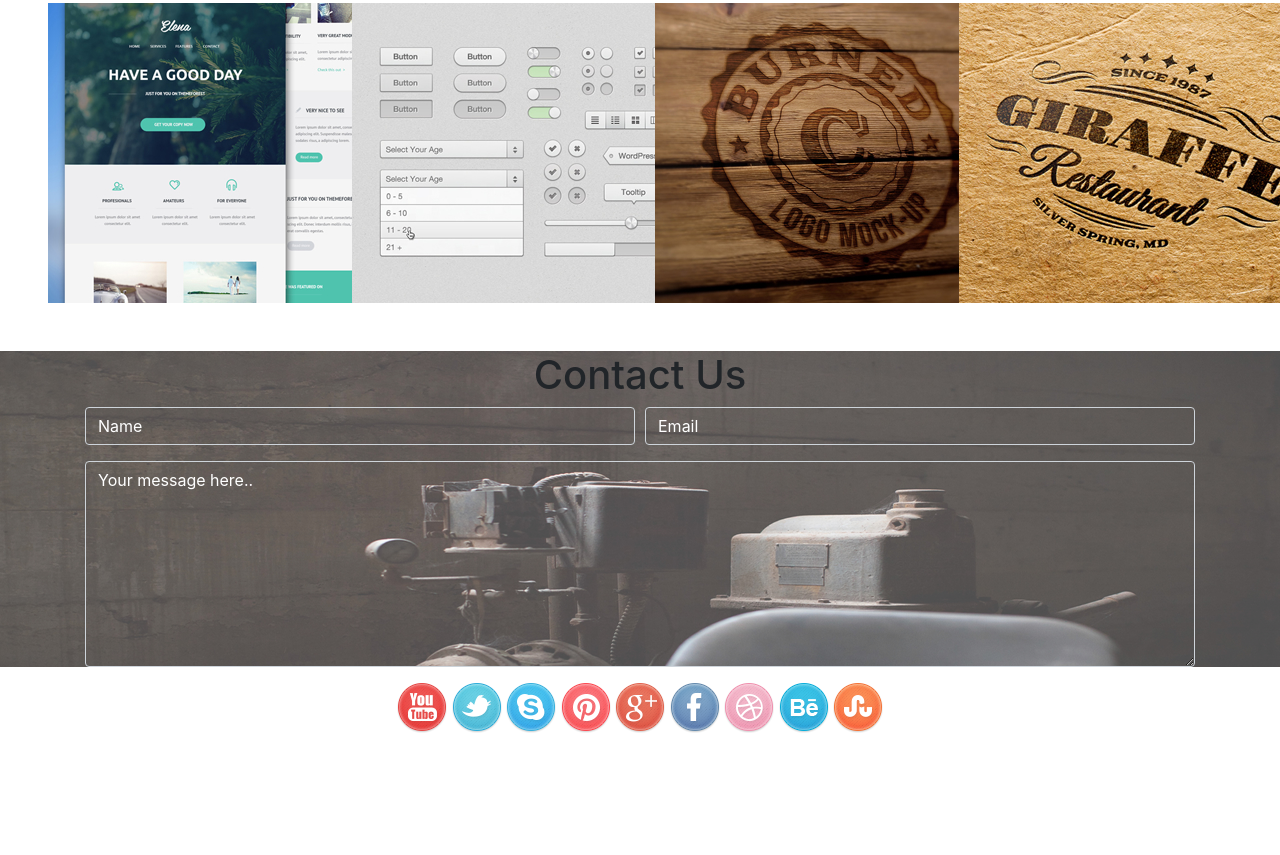
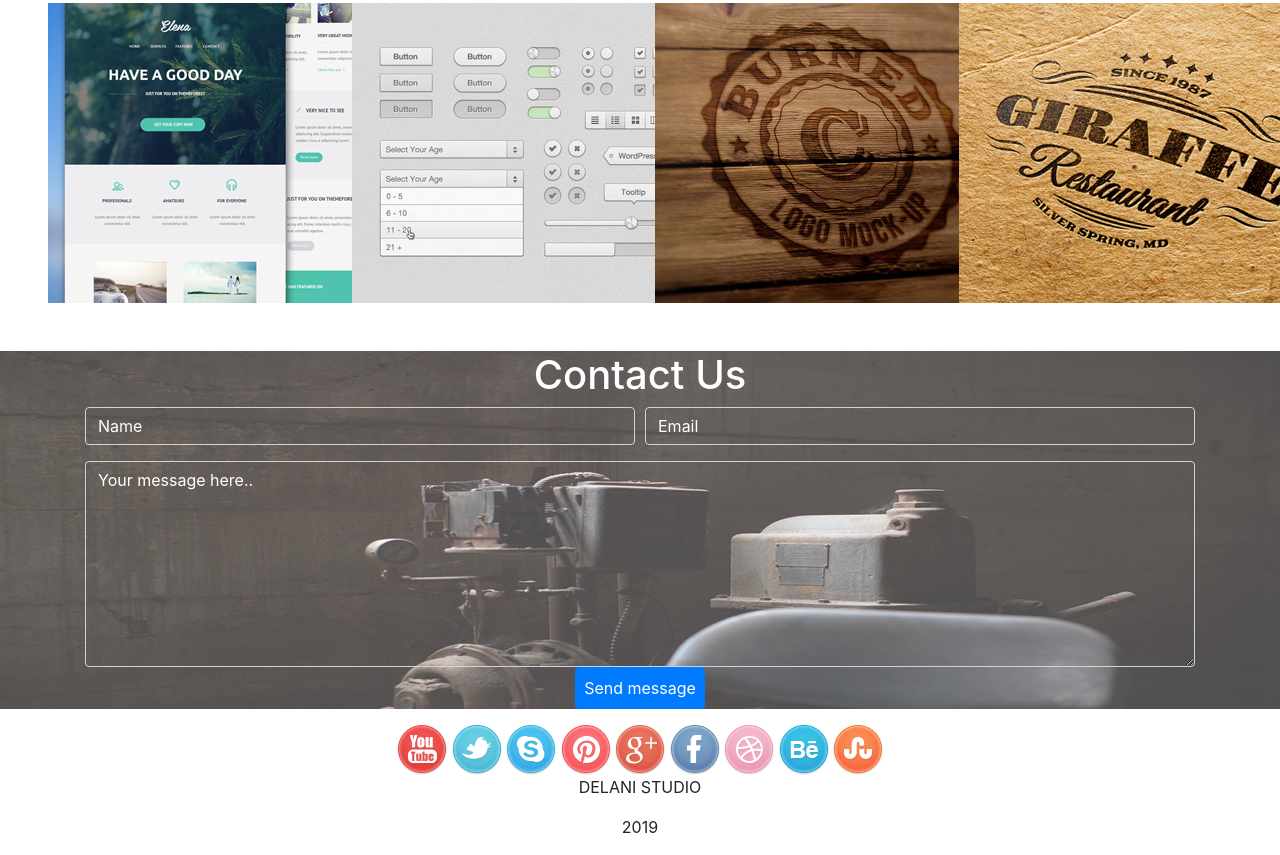
Before and after one commit to nyagamatias/Delani-studio, a plain HTML site: page index.html in a window 1280 px wide. Shown: the part 2077-2932 px from the top of the page. Before the commit the page ends 2810 px from the top, so only its background shows below. Drawn offline with nearby package versions, Linux system fonts and the light colour scheme.

Commit message:
add end section

```diff
--- a/index.html
+++ b/index.html
@@ -145,6 +145,9 @@
                     <div class="form-group">
                         <textarea class="form-control" aria-label="With textarea" rows="8"
                             placeholder="Your message here.."></textarea>
+                            <button type="submit" class="btn btn-primary p-2">Send message</button>
+                            <div class="error-message"></div>
+                            <div class="sent-message">
                     </div>
                 </form>
             </div>
@@ -162,6 +165,12 @@
                 <img src="./images/stumble_upon.png">
 
             </div>
+            <section>
+                <div class="end">
+                    <p>DELANI STUDIO</p>
+                    <P>2019</P>
+                </div>
+            </section>
         </section>
         <script src="https://code.jquery.com/jquery-3.3.1.slim.min.js"
             integrity="sha384-q8i/X+965DzO0rT7abK41JStQIAqVgRVzpbzo5smXKp4YfRvH+8abtTE1Pi6jizo"
--- a/js/css/style.css
+++ b/js/css/style.css
@@ -49,3 +49,6 @@ textarea{
 .wrt{
     display: none;
 }
+.contacttext-center{
+    color: white;
+}
```
